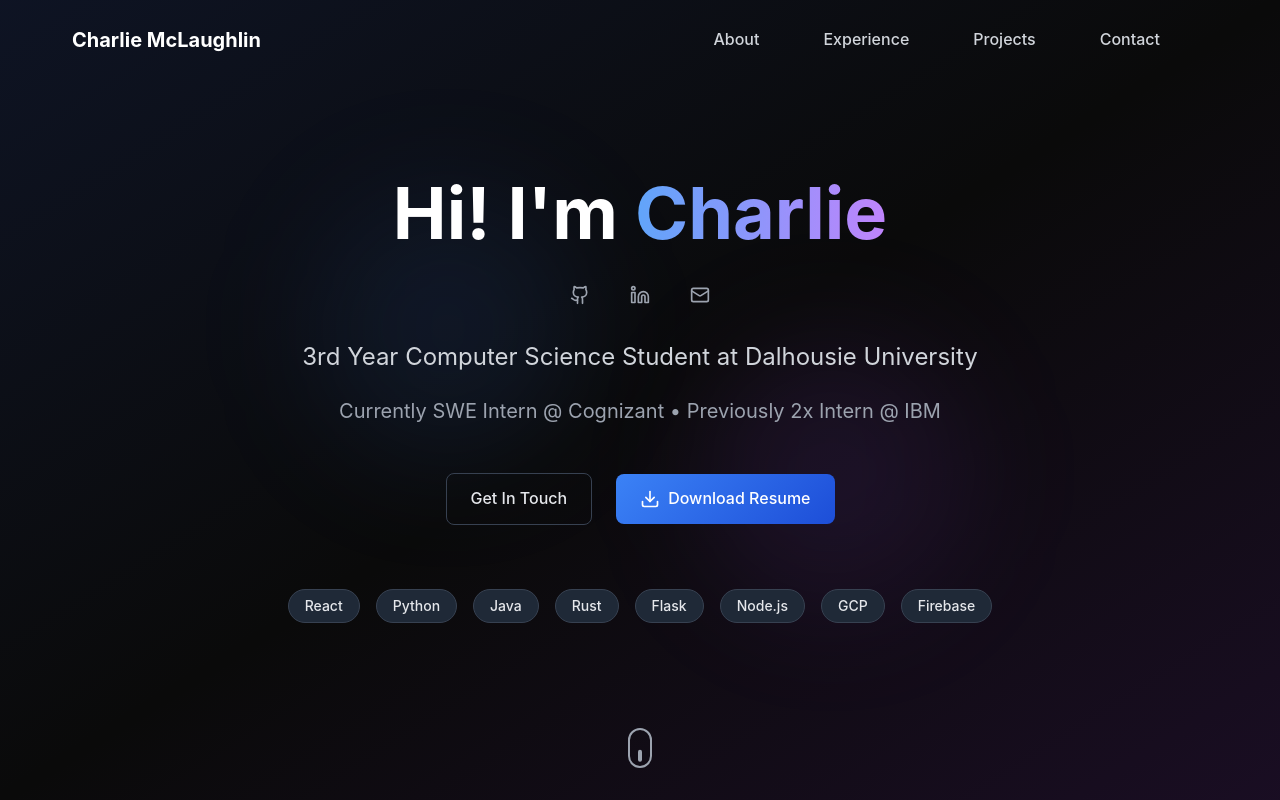
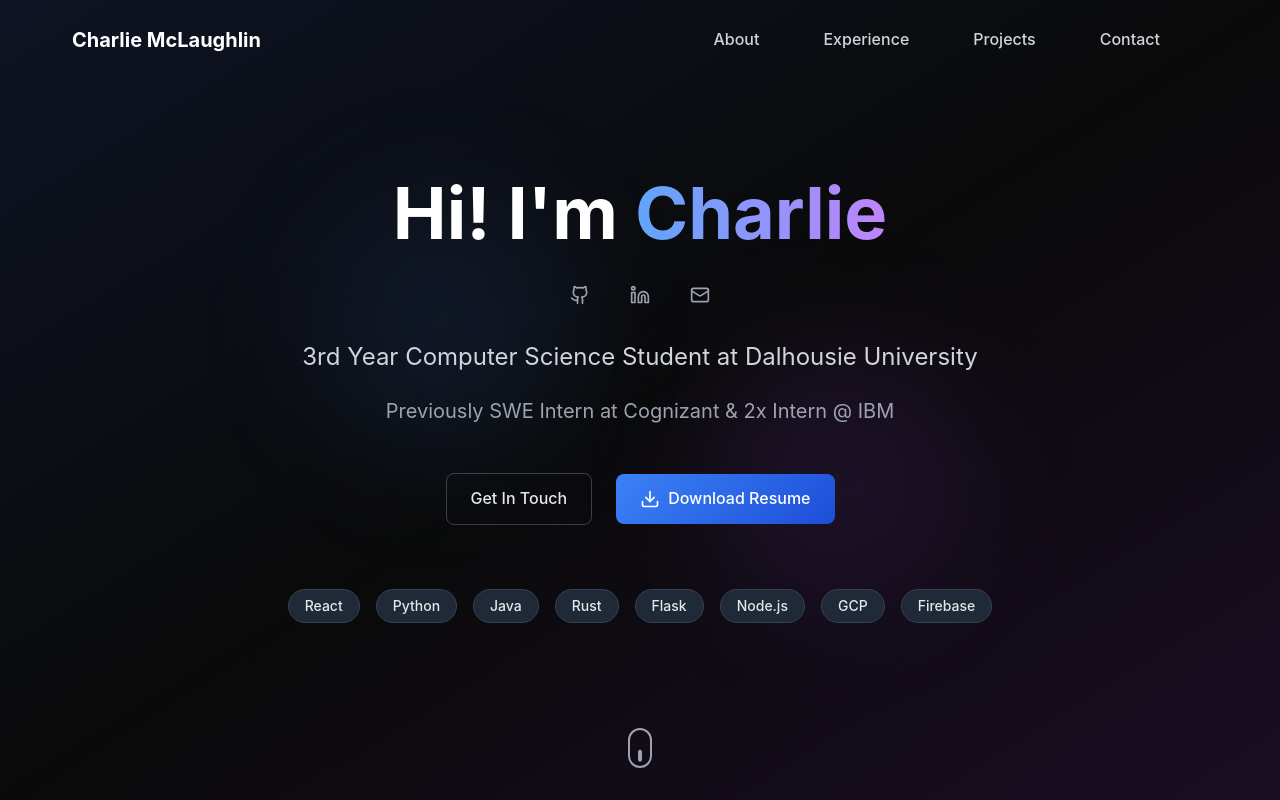
Before and after one commit to CharlieIQ/charlie-mclaughlin, a React (Vite) app: page / in a window 1280 px wide. Shown: the top 800 px of the page. Built offline with nearby package versions, Linux system fonts and the light colour scheme; no server answers.

Commit message:
Update Hero.jsx

```diff
--- a/src/components/Hero.jsx
+++ b/src/components/Hero.jsx
@@ -68,7 +68,7 @@
               3rd Year Computer Science Student at Dalhousie University
             </p>
             <p className="text-lg md:text-xl text-gray-400 mb-12">
-              Currently SWE Intern @ Cognizant • Previously 2x Intern @ IBM
+              Previously SWE Intern at Cognizant & 2x Intern @ IBM
             </p>
 
           </motion.div>
```
